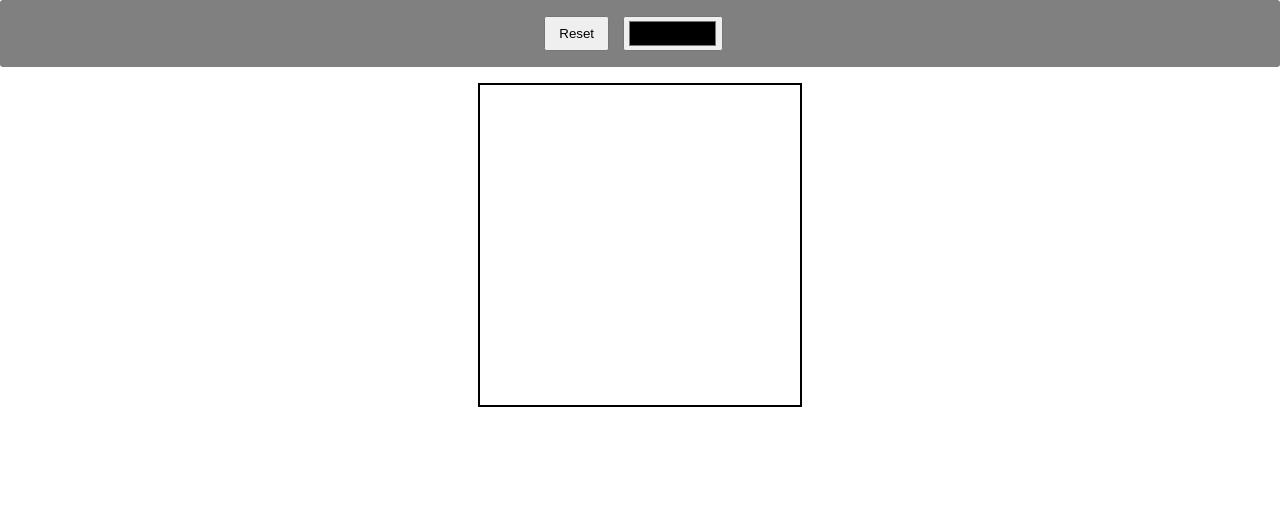
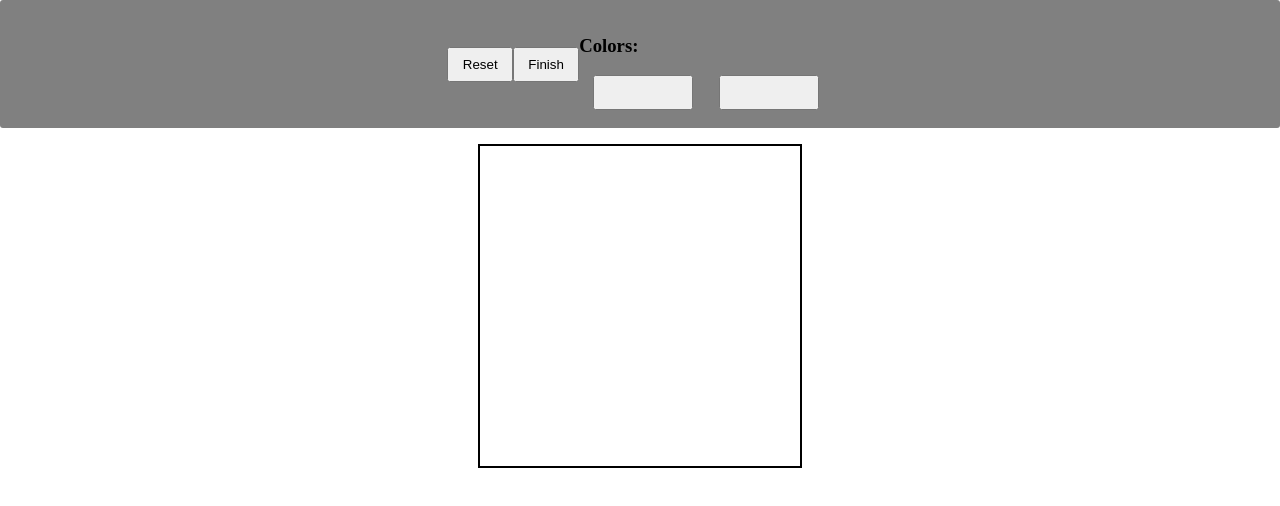
Before and after one commit to ashetonsm/pixel-canvas, a Vue app: page / in a window 1280 px wide. Shown: the top 506 px of the page. Built offline with nearby package versions, Linux system fonts and the light colour scheme; the HTML template or start-up script is replaced by a standard one.

Commit message:
Resets the canvas, sends canvas to data URL on submit

```diff
--- a/src/App.vue
+++ b/src/App.vue
@@ -5,25 +5,54 @@ import Canvas from './Canvas.vue';
 const color = ref<string>('#000000')
 
 function resetCanvas() {
-  console.log("Reset canvas")
-}
+  try {
+    const canvas = document.querySelector('canvas')
+    if (canvas) {
+      const context = canvas.getContext('2d')
+      context!.clearRect(0, 0, canvas.width, canvas.height)
+    } else {
+      console.log("Canvas not found!")
+    }
+  } catch (error : any) {
+    console.log(error)
+  }}
 
 function handleColor(e: Event) {
   if (e.target) {
-    // console.log((e.target as HTMLInputElement).value)
     color.value = (e.target as HTMLInputElement).value.toString()
     console.log(color.value)
+  }
+}
+
+function handleSubmit() {
+  try {
+    const canvas = document.querySelector('canvas')
+    if (canvas) {
+      const image = canvas.toDataURL('image/png')
+      console.log(image)
+    } else {
+      console.log("Canvas not found!")
+    }
+  } catch (error : any) {
+    console.log(error)
   }
 }
 
 </script>
 
 <template>
-<div class="navbar">
-  <button @click="resetCanvas">Reset</button>
-  <input type="color" class="color" v-on:change="handleColor($event)"></input>
+  <div class="navbar">
+    <div>
+      <button @click="resetCanvas">Reset</button>
+      <button @click="handleSubmit">Finish</button>
+    </div>
+    <div>
+      <h3>Colors:</h3>
+      <button class="black color" value="#000000" @click="handleColor($event)"></button>
+      <button class="white color" value="#FFFFFF" @click="handleColor($event)"></button>
+    </div>
   </div>
-<div class="container">
+  <div class="container">
     <Canvas :size="24" :color="color"></Canvas>
   </div>
 </template>
```
